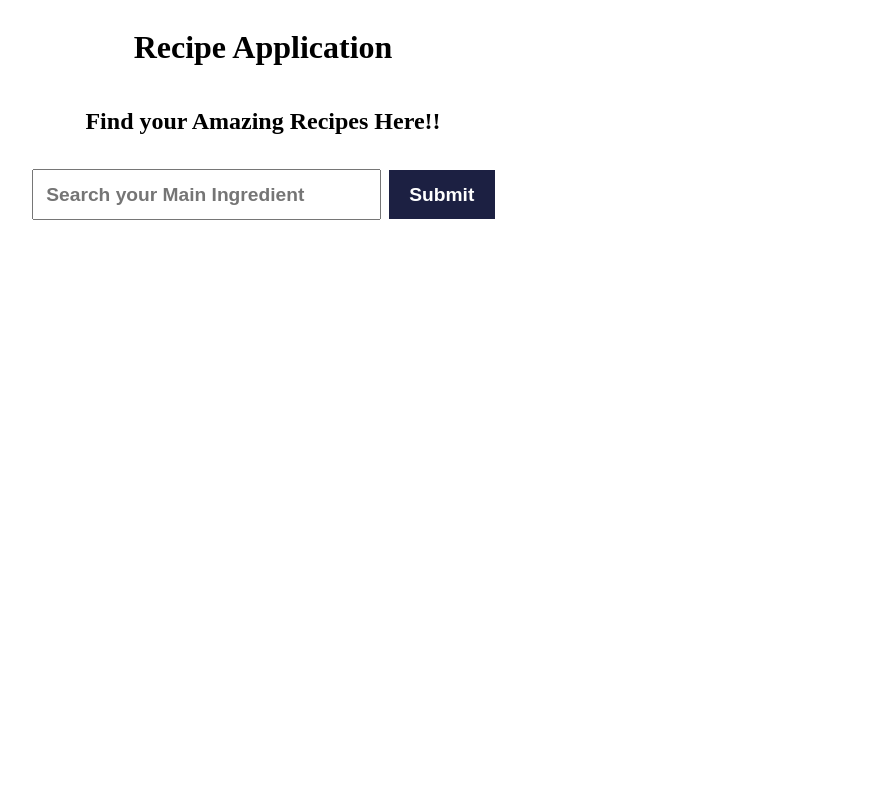
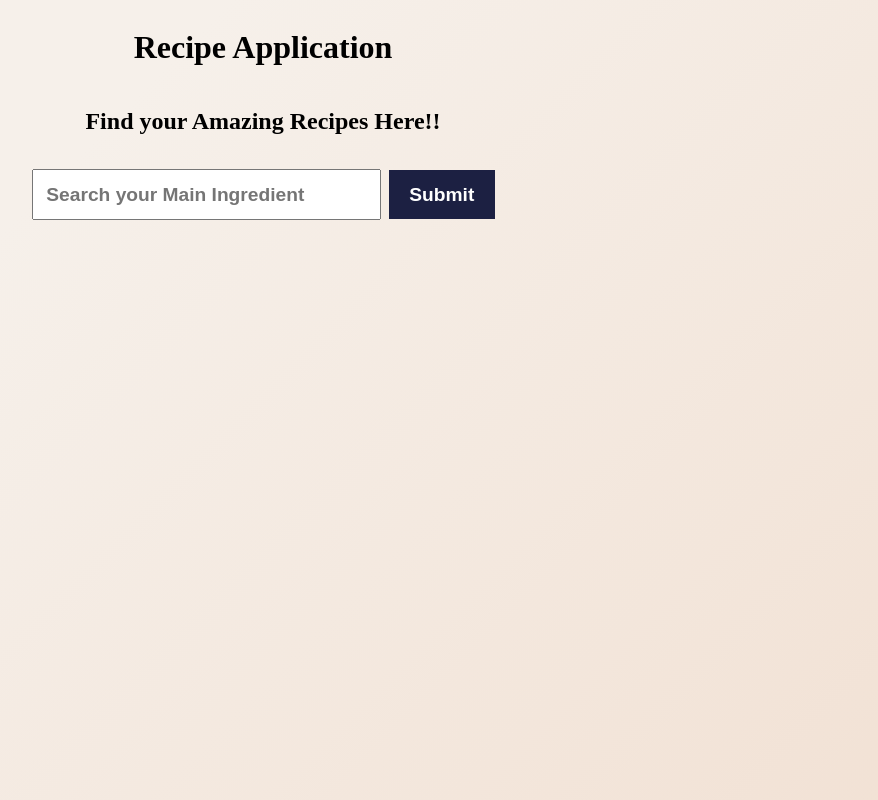
Before and after one commit to sarumathi03/Recipe-Application, a React (Create React App) app: page / in a window 1280 px wide. Shown: the top 800 px of the page, without its empty margins (377-1255 px from the left). Built offline with nearby package versions, Linux system fonts and the light colour scheme.

Commit message:
Recipe app completed

```diff
--- a/src/components/RecipeWindow.css
+++ b/src/components/RecipeWindow.css
@@ -4,6 +4,10 @@
     justify-content: center;
     min-height: 100vh;
     margin-top: 1rem;
+  }
+  body{
+    background-color: #f1dfd1;
+    background-image: linear-gradient(315deg, #f1dfd1 0%, #f6f0ea 74%);
   }
   .recipe {
     display: flex;
@@ -14,7 +18,7 @@
     width: 20rem;
     padding: 0.5rem;
     margin: 1rem;
-    border: 1px solid rgb(168, 168, 168);
+    border: 1px solid rgb(246, 246, 247);
     border-radius: 5px;
     cursor: pointer;
     transition: all 0.2s easeS;
```
